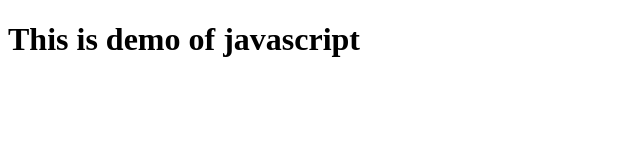
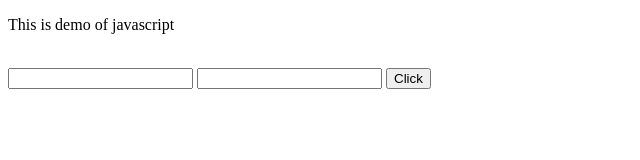
Before and after one commit to hoangdtcg/pratice-with-js, a plain HTML site: page index.html in a window 1280 px wide. Shown: the whole page, without its empty margins (0-640 px from the left). Drawn offline with Linux system fonts and the light colour scheme.

Commit message:
thao tac với js

```diff
--- /dev/null
+++ b/demo.js
@@ -0,0 +1,7 @@
+function hello() {
+    let myName = document.getElementById("myName").value;
+    let myImg = document.getElementById("myImg").value;
+
+    document.getElementById("title").innerHTML = "Hello " + myName;
+    document.getElementById("myImage").src = myImg;
+}
--- a/index.html
+++ b/index.html
@@ -5,6 +5,12 @@
     <title>Title</title>
 </head>
 <body>
-<h1>This is demo of javascript</h1>
+<p id="title">This is demo of javascript</p>
+<img id="myImage" src="">
+<br>
+<input type="text" id="myName">
+<input type="text" id="myImg">
+<button onclick="hello()">Click</button>
+<script src="demo.js"></script>
 </body>
 </html>
```
